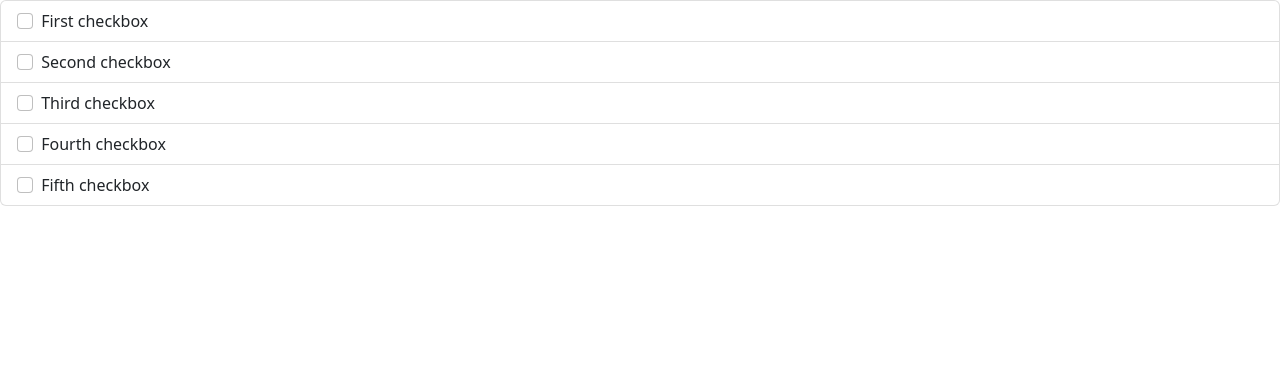
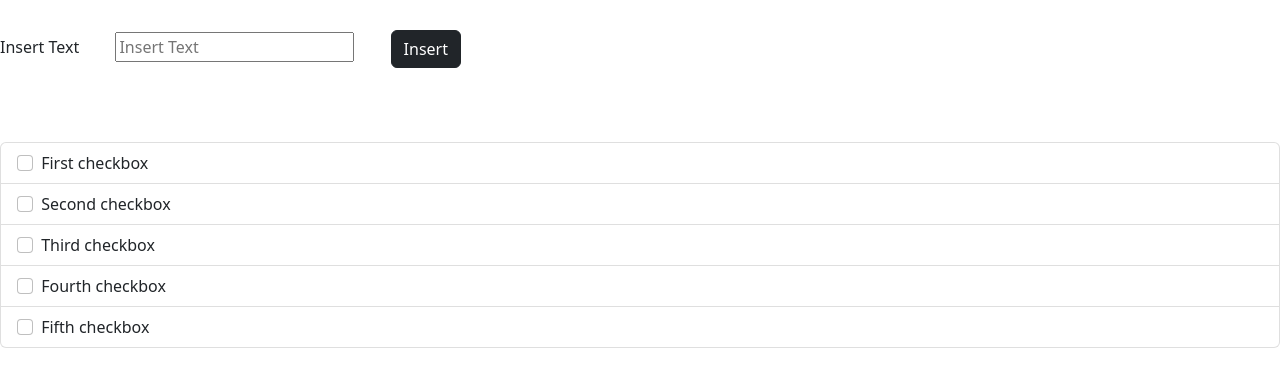
Before and after one commit to ElnaraSadiqli/MusajibeJS, a plain HTML site: page index.html in a window 1280 px wide. Drawn offline with nearby package versions, Linux system fonts and the light colour scheme.

Commit message:
CreatHtml

```diff
--- a/index.html
+++ b/index.html
@@ -6,15 +6,23 @@
     <meta http-equiv="X-UA-Compatible" content="IE=edge">
     <meta name="viewport" content="width=device-width, initial-scale=1.0">
     <link rel="stylesheet" href="Style/styles.css">
-    <link href="https://cdn.jsdelivr.net/npm/bootstrap@5.2.0-beta1/dist/css/bootstrap.min.css" rel="stylesheet" integrity="sha384-0evHe/X+R7YkIZDRvuzKMRqM+OrBnVFBL6DOitfPri4tjfHxaWutUpFmBp4vmVor" crossorigin="anonymous">
-<script src="https://cdn.jsdelivr.net/npm/bootstrap@5.2.0-beta1/dist/js/bootstrap.bundle.min.js" integrity="sha384-pprn3073KE6tl6bjs2QrFaJGz5/SUsLqktiwsUTF55Jfv3qYSDhgCecCxMW52nD2" crossorigin="anonymous"></script>
+    <link href="https://cdn.jsdelivr.net/npm/bootstrap@5.2.0-beta1/dist/css/bootstrap.min.css" rel="stylesheet"
+        integrity="sha384-0evHe/X+R7YkIZDRvuzKMRqM+OrBnVFBL6DOitfPri4tjfHxaWutUpFmBp4vmVor" crossorigin="anonymous">
+    <script src="https://cdn.jsdelivr.net/npm/bootstrap@5.2.0-beta1/dist/js/bootstrap.bundle.min.js"
+        integrity="sha384-pprn3073KE6tl6bjs2QrFaJGz5/SUsLqktiwsUTF55Jfv3qYSDhgCecCxMW52nD2" crossorigin="anonymous">
+    </script>
 
 </head>
 
 <body>
+<!-- Form -->
+    <form action="#" class="form-input">
+        <label for="input-list">Insert Text</label style="margin:2rem ">
+        <input type="text" class="list-input" id="input-list" placeholder="Insert Text" style="margin:2rem">
+        <button type="submit" class="btn btn-dark btn-insert" id="btnInsert">Insert</button>
+    </form>
 
-    <form action="#" class="form-input"></form>
-    <ul class="list-group">
+    <ul class="list-group mt-5">
         <li class="list-group-item">
             <input class="form-check-input me-1" type="checkbox" value="" aria-label="...">
             First checkbox
@@ -40,8 +48,12 @@
 
     <script src="type.js"></script>
 
-    <script src="https://cdn.jsdelivr.net/npm/@popperjs/core@2.11.5/dist/umd/popper.min.js" integrity="sha384-Xe+8cL9oJa6tN/veChSP7q+mnSPaj5Bcu9mPX5F5xIGE0DVittaqT5lorf0EI7Vk" crossorigin="anonymous"></script>
-<script src="https://cdn.jsdelivr.net/npm/bootstrap@5.2.0-beta1/dist/js/bootstrap.min.js" integrity="sha384-kjU+l4N0Yf4ZOJErLsIcvOU2qSb74wXpOhqTvwVx3OElZRweTnQ6d31fXEoRD1Jy" crossorigin="anonymous"></script>
+    <script src="https://cdn.jsdelivr.net/npm/@popperjs/core@2.11.5/dist/umd/popper.min.js"
+        integrity="sha384-Xe+8cL9oJa6tN/veChSP7q+mnSPaj5Bcu9mPX5F5xIGE0DVittaqT5lorf0EI7Vk" crossorigin="anonymous">
+    </script>
+    <script src="https://cdn.jsdelivr.net/npm/bootstrap@5.2.0-beta1/dist/js/bootstrap.min.js"
+        integrity="sha384-kjU+l4N0Yf4ZOJErLsIcvOU2qSb74wXpOhqTvwVx3OElZRweTnQ6d31fXEoRD1Jy" crossorigin="anonymous">
+    </script>
 </body>
 
 </html>
```
Lines whose indentation alone changed are shown as unchanged.
